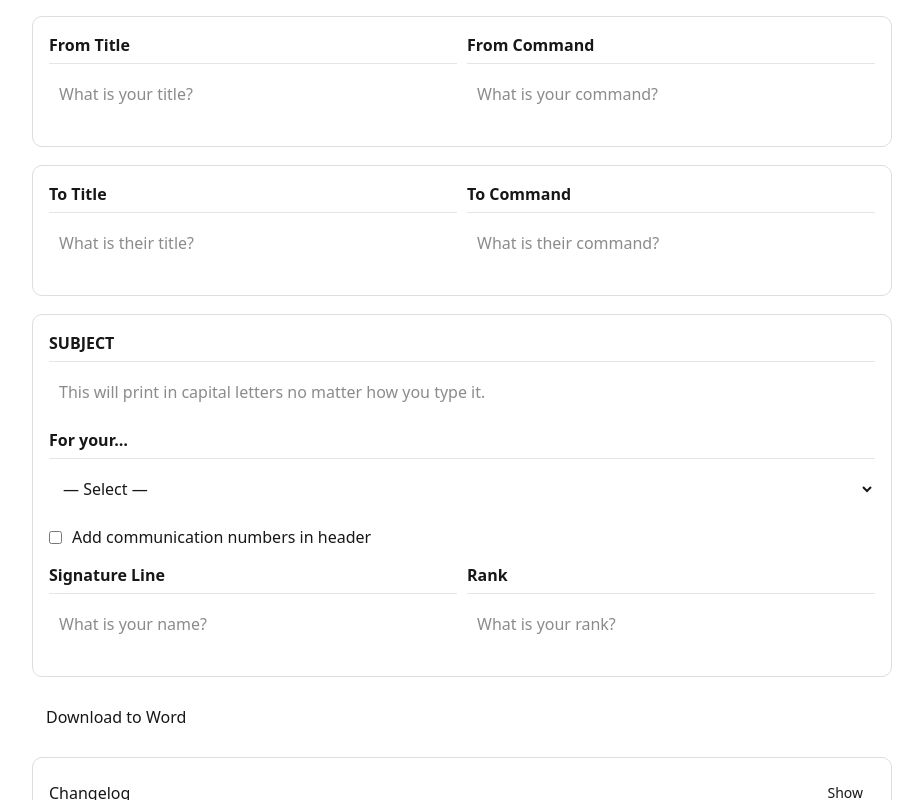
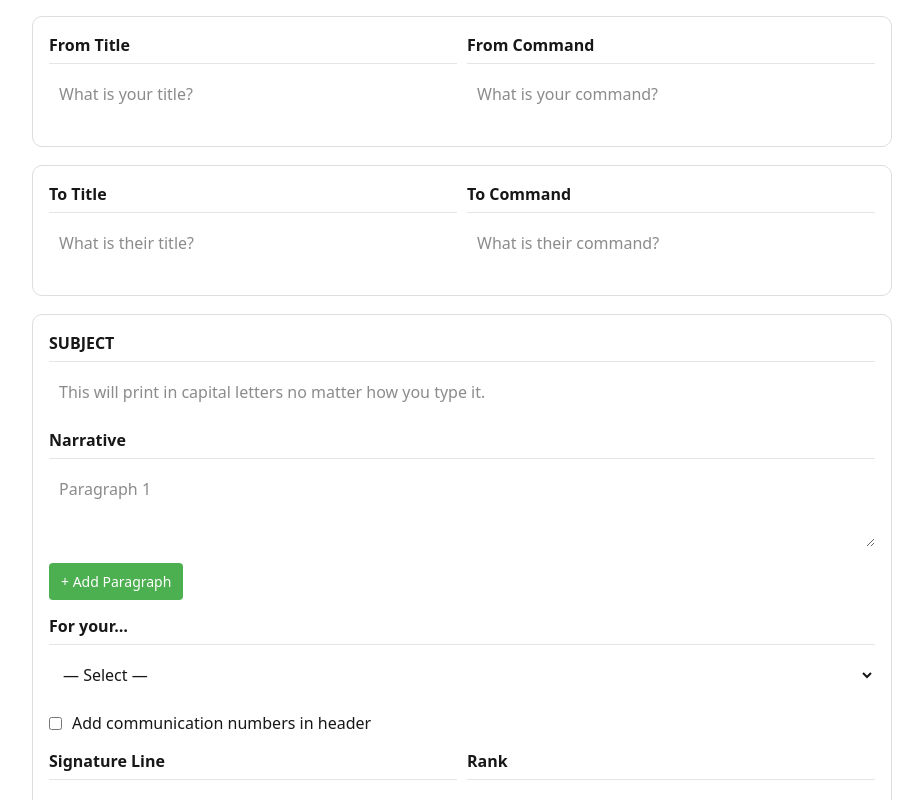
Before and after one commit to art-vandelay-import/49generator, a Next.js app: page / in a window 1280 px wide. Shown: the part 461-1261 px from the top of the page, without its empty margins (178-1101 px from the left). Built offline with nearby package versions, Linux system fonts and the light colour scheme.

Commit message:
Update template/header

```diff
--- a/app/page.tsx
+++ b/app/page.tsx
@@ -88,6 +88,9 @@ export default function Home() {
     REPORT_NUMBERS_TEXT: "",
   });
 
+  // NEW: Narrative paragraphs state
+  const [narratives, setNarratives] = useState<string[]>([""]);
+
   const [showChangelog, setShowChangelog] = useState(false);
 
   const INFO_TYPE_OPTIONS = ["INFORMATION", "CONSIDERATION", "REVIEW", "APPROVAL"];
@@ -142,8 +145,20 @@ export default function Home() {
       out.REPORT_NUMBERS = "";
     }
 
+    // NEW: Build paragraphs array for Word template loop
+    // Only include non-empty narratives
+    const filledNarratives = narratives.filter(n => n.trim());
+
+    out.PARAGRAPHS = filledNarratives.map((text, idx) => ({
+      NUMBER: idx + 1,
+      TEXT: text.trim()
+    }));
+
+    // The "For your..." line number is always one more than the last narrative
+    out.LAST_PARAGRAPH_NUMBER = filledNarratives.length + 1;
+
     return out;
-  }, [base]);
+  }, [base, narratives]);
 
   const download = async () => {
     // Enforce valid date if they typed something
@@ -181,6 +196,21 @@ export default function Home() {
     a.remove();
 
     URL.revokeObjectURL(url);
+  };
+
+  // NEW: Functions to manage narrative paragraphs
+  const addNarrative = () => {
+    setNarratives([...narratives, ""]);
+  };
+
+  const removeNarrative = (index: number) => {
+    setNarratives(narratives.filter((_, i) => i !== index));
+  };
+
+  const updateNarrative = (index: number, value: string) => {
+    const updated = [...narratives];
+    updated[index] = value;
+    setNarratives(updated);
   };
 
   return (
@@ -255,6 +285,53 @@ export default function Home() {
           value={base.SUBJECT}
           onChange={(v) => setBase({ ...base, SUBJECT: v })}
         />
+
+        {/* NEW: Narrative section */}
+        <div style={{ marginBottom: 14 }}>
+          <label style={labelStyle}>Narrative</label>
+          {narratives.map((narrative, index) => (
+            <div key={index} style={{ marginBottom: 10, display: "flex", gap: 10, alignItems: "flex-start" }}>
+              <div style={{ flex: 1 }}>
+                <textarea
+                  value={narrative}
+                  placeholder={`Paragraph ${index + 1}`}
+                  onChange={(e) => updateNarrative(index, e.target.value)}
+                  style={{ width: "100%", padding: 10, fontSize: 16, minHeight: 80 }}
+                />
+              </div>
+              {narratives.length > 1 && (
+                <button
+                  onClick={() => removeNarrative(index)}
+                  style={{
+                    padding: "8px 12px",
+                    fontSize: 14,
+                    cursor: "pointer",
+                    backgroundColor: "#f44336",
+                    color: "white",
+                    border: "none",
+                    borderRadius: 4,
+                  }}
+                >
+                  Remove
+                </button>
+              )}
+            </div>
+          ))}
+          <button
+            onClick={addNarrative}
+            style={{
+              padding: "8px 12px",
+              fontSize: 14,
+              cursor: "pointer",
+              backgroundColor: "#4CAF50",
+              color: "white",
+              border: "none",
+              borderRadius: 4,
+            }}
+          >
+            + Add Paragraph
+          </button>
+        </div>
 
         <SelectField
           label="For your…"
```
